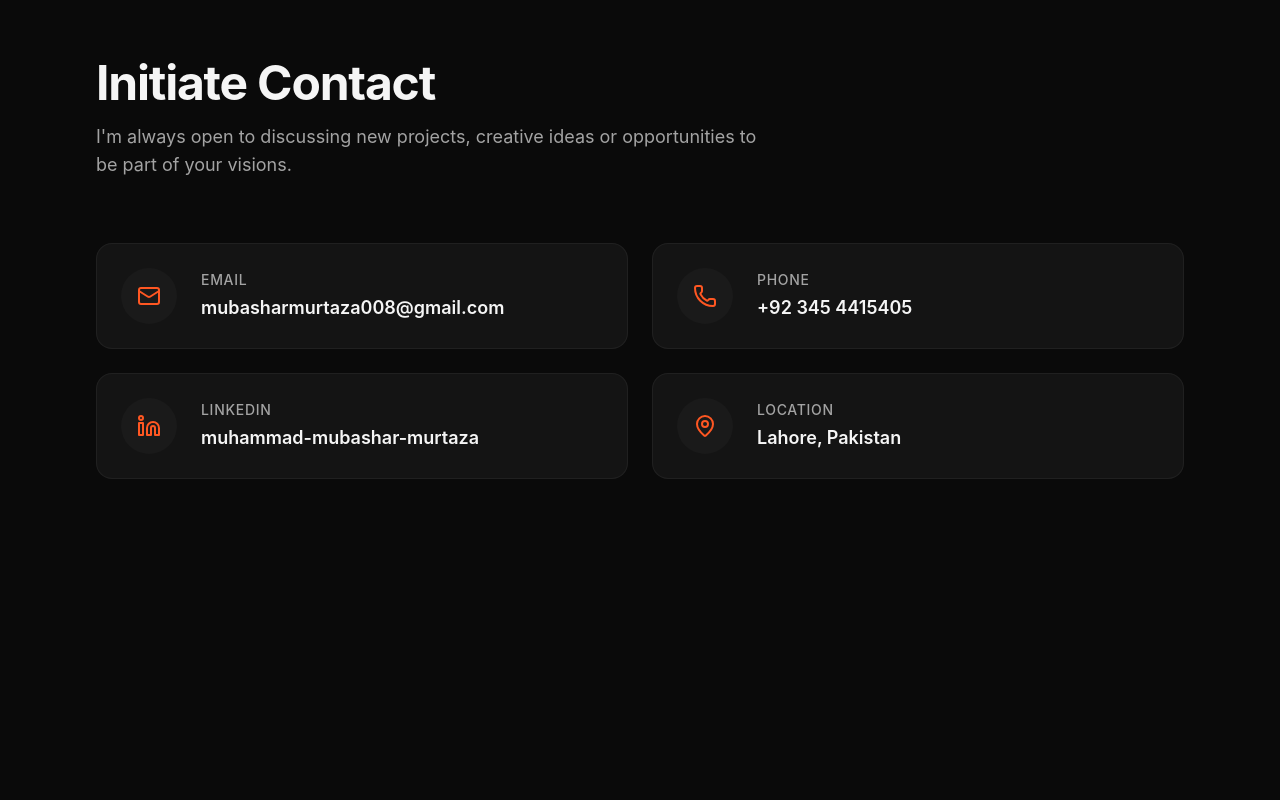
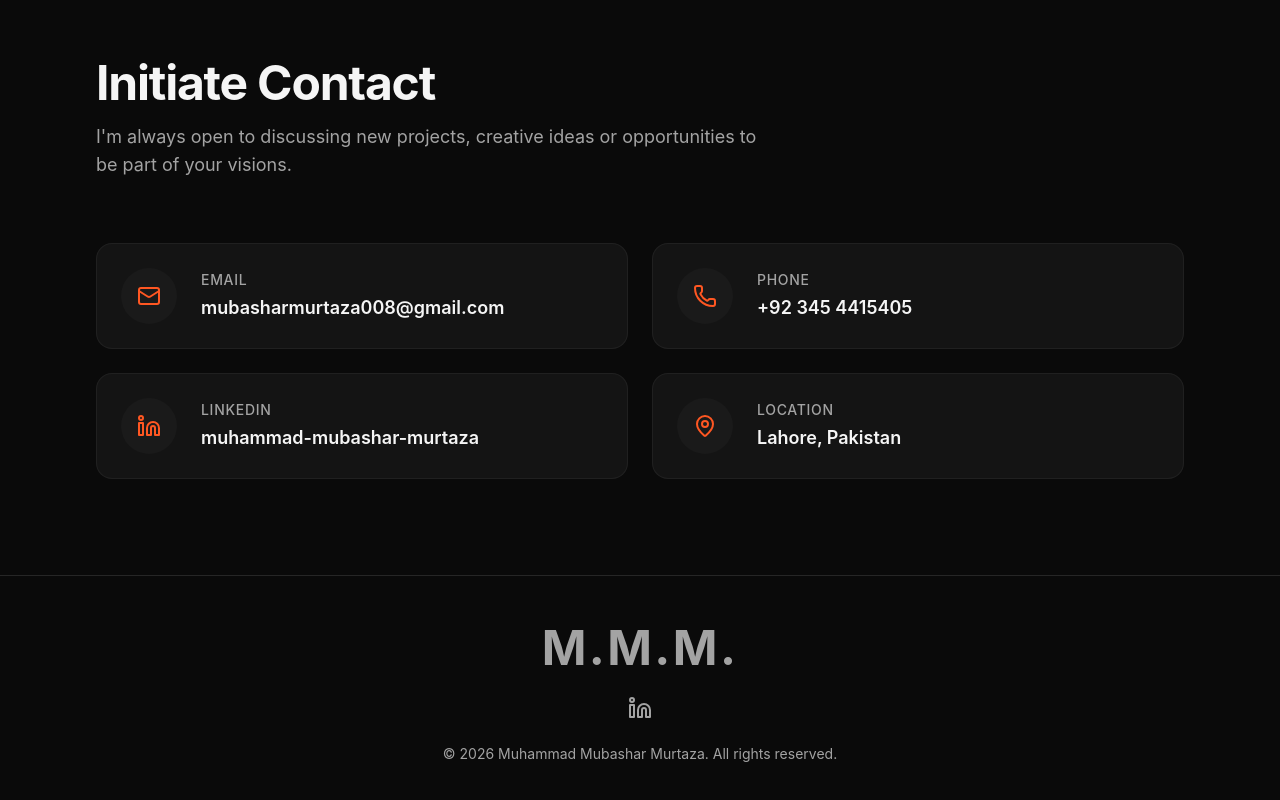
Before and after one commit to abdulmueezdev/mubashar-portfolio, a React (Vite) app: page / in a window 1280 px wide. Shown: the part 3277-4077 px from the top of the page. Before the commit the page ends 3852 px from the top, so only its background shows below. Built offline with nearby package versions, Linux system fonts and the light colour scheme.

Commit message:
feat(agent-d2): footer with MMM monogram

```diff
--- a/src/App.tsx
+++ b/src/App.tsx
@@ -8,6 +8,7 @@ import { About } from './components/About';
 import { Skills } from './components/Skills';
 import { Projects } from './components/Projects';
 import { Contact } from './components/Contact';
+import { Footer } from './components/Footer';
 import './index.css';
 
 gsap.registerPlugin(ScrollTrigger);
@@ -46,6 +47,7 @@ function App() {
         <Projects />
         <Contact />
       </main>
+      <Footer />
     </div>
   );
 }
--- /dev/null
+++ b/src/components/Footer.tsx
@@ -0,0 +1,50 @@
+import { motion } from 'framer-motion';
+
+const Linkedin = ({ size = 24 }: { size?: number }) => (
+  <svg
+    xmlns="http://www.w3.org/2000/svg"
+    width={size}
+    height={size}
+    viewBox="0 0 24 24"
+    fill="none"
+    stroke="currentColor"
+    strokeWidth="2"
+    strokeLinecap="round"
+    strokeLinejoin="round"
+  >
+    <path d="M16 8a6 6 0 0 1 6 6v7h-4v-7a2 2 0 0 0-2-2 2 2 0 0 0-2 2v7h-4v-7a6 6 0 0 1 6-6z" />
+    <rect width="4" height="12" x="2" y="9" />
+    <circle cx="4" cy="4" r="2" />
+  </svg>
+);
+
+export const Footer = () => {
+  return (
+    <motion.footer
+      className="bg-[#0A0A0A] border-t border-[#262626] py-12 flex flex-col items-center justify-center gap-6"
+      initial={{ opacity: 0, y: 20 }}
+      whileInView={{ opacity: 1, y: 0 }}
+      transition={{ duration: 0.6 }}
+      viewport={{ once: true }}
+    >
+      <div className="text-4xl md:text-5xl font-bold text-[#A3A3A3] tracking-wider">
+        M.M.M.
+      </div>
+
+      <div className="flex gap-4">
+        <a
+          href="https://www.linkedin.com/in/muhammad-mubashar-murtaza"
+          target="_blank"
+          rel="noopener noreferrer"
+          className="text-[#A3A3A3] hover:text-[#F5F5F5] transition-colors"
+        >
+          <Linkedin size={24} />
+        </a>
+      </div>
+
+      <div className="text-sm text-[#A3A3A3]">
+        © 2026 Muhammad Mubashar Murtaza. All rights reserved.
+      </div>
+    </motion.footer>
+  );
+};
```
Also changed, not shown: d2-footer.png (added).
